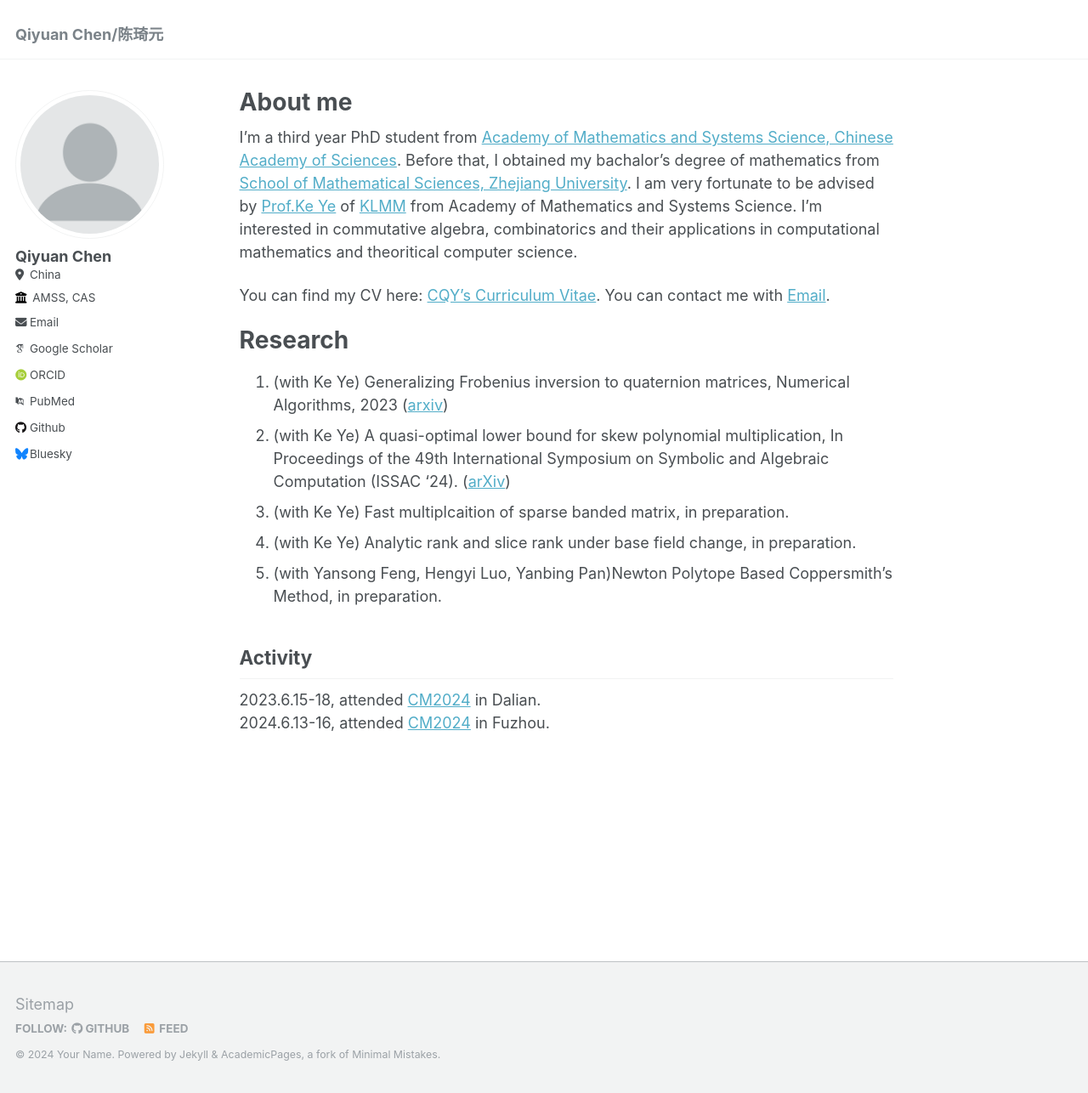
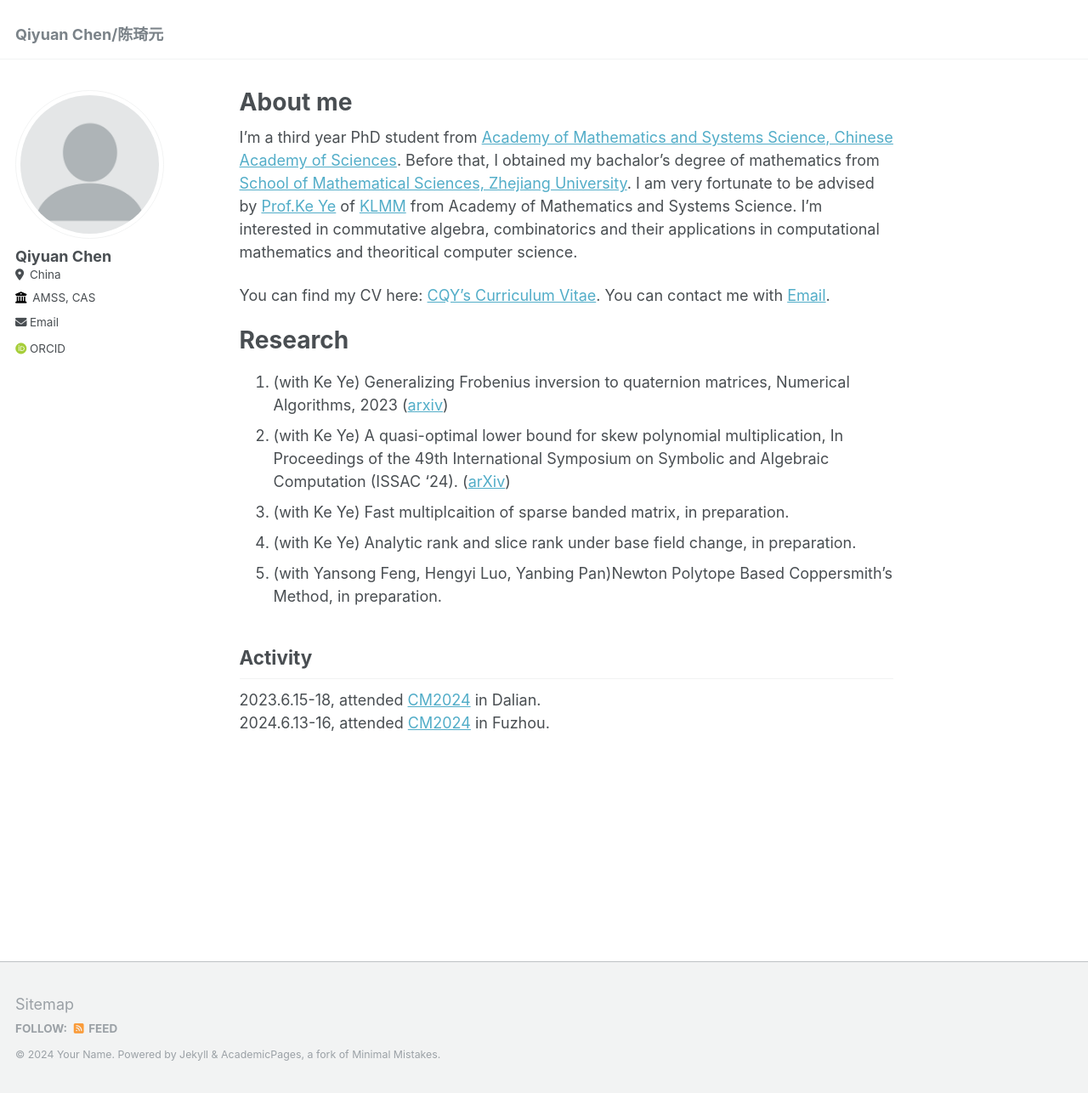
Before and after one commit to QiyuanNickChen/CQY, a Jekyll site: the page built from _pages/about.md, in a window 1280 px wide and 1286 px high. Shown: the whole window at 85% size. Built offline with Jekyll 4.4.1, drawn with Linux system fonts in a browser that asks for light colours; some web fonts are replaced; part of the change alters nothing that is shown.

Commit message:
Update _config.yml

```diff
--- a/_config.yml
+++ b/_config.yml
@@ -31,23 +31,23 @@ author:
 
   # Academic websites
   arxiv            : # URL - Update with the correct link to your profile
-  googlescholar    : "https://scholar.google.com/citations?user=PS_CX0AAAAAJ"
+  googlescholar    : #"https://scholar.google.com/citations?user=PS_CX0AAAAAJ"
   impactstory      : # URL
-  orcid            : "http://orcid.org/yourorcidurl"
+  orcid            : "https://orcid.org/my-orcid?orcid=0009-0009-0701-8784"
   semantic         : # URL
-  pubmed           : "https://www.ncbi.nlm.nih.gov/pubmed/?term=john+snow"
+  pubmed           : #"https://www.ncbi.nlm.nih.gov/pubmed/?term=john+snow"
   researchgate     : # URL
 
   # Repositories and software development
   bitbucket        : # Username - Update with your username on the site
   codepen          : # Username
   dribbble         : # Username
-  github           : "academicpages"
+  github           : #"academicpages"
   kaggle           : # Username
   stackoverflow    : # User number or user number and name (i.e., use "1" or "1/jeff-atwood")
 
   # Social media
-  bluesky          : "bsky.app" # Replace this with you Bluesky username
+  bluesky          : #"bsky.app" # Replace this with you Bluesky username
   facebook         : # Username
   flickr           : # Username
   foursquare       : # Username
```
